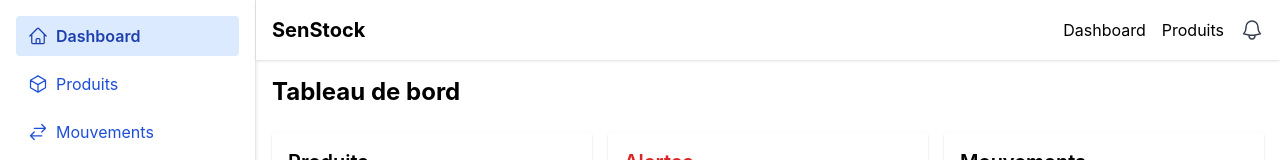
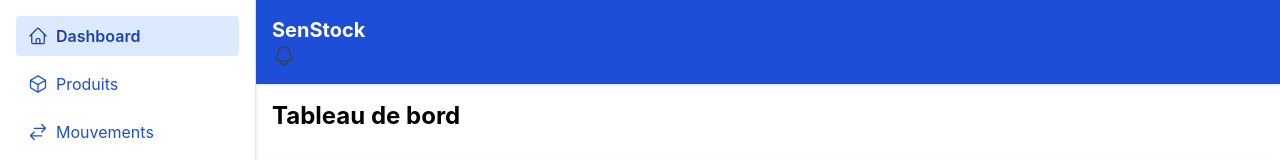
Before and after one commit to Jewrign/senstock-frontend, a React (Create React App) app: page /dashboard in a window 1280 px wide. Shown: the top 160 px of the page. Built offline with nearby package versions, Linux system fonts and the light colour scheme; no server answers.

Commit message:
Alertes en rouges, page alerte, cloche

```diff
--- a/src/components/Header.jsx
+++ b/src/components/Header.jsx
@@ -17,12 +17,9 @@ export default function Header() {
     }, []);
 
   return (
-    <header className="bg-white shadow p-4 flex justify-between items-center">
-    <h1 className="text-xl font-bold">SenStock</h1>
-
+      <header className="bg-blue-700 text-white p-4 shadow">
+        <div className="text-xl font-bold">SenStock</div>
         <nav className="flex items-center gap-4">
-      <Link to="/dashboard" className="hover:underline">Dashboard</Link>
-      <Link to="/produits" className="hover:underline">Produits</Link>
                 <Link to="/alertes" className="relative hover:underline">
                   <BellIcon className="h-6 w-6 text-gray-700" />
 
```
Lines whose indentation alone changed are shown as unchanged.
